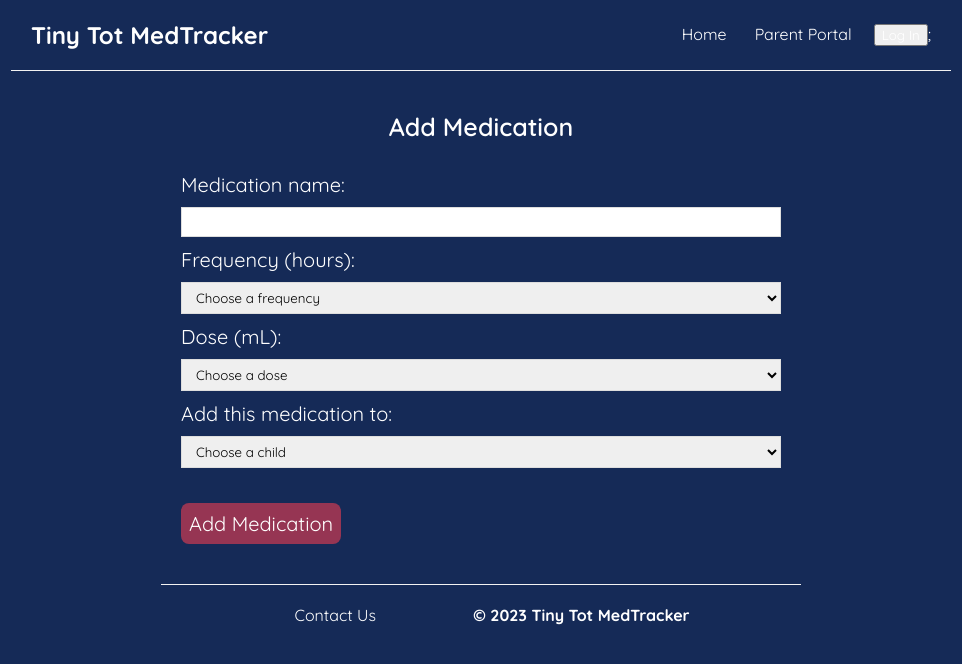
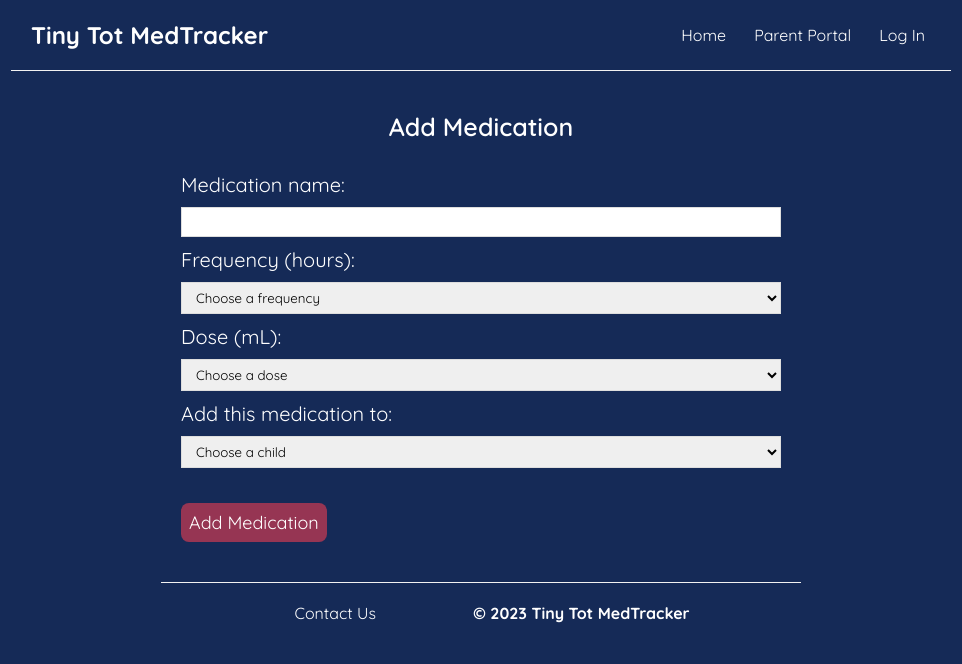
Before and after one commit to Maashad/tiny-tot-medtracker, a React (Create React App) app: page /add-medication in a window 1280 px wide. Shown: the top 664 px of the page, without its empty margins (159-1121 px from the left). Built offline with nearby package versions, Linux system fonts and the light colour scheme; data requests are answered from the project's data file.

Commit message:
updated css for LogIn

```diff
--- a/db.json
+++ b/db.json
@@ -44,7 +44,9 @@
       "dose": 5,
       "child_id": 3,
       "id": 3,
-      "timestamps": []
+      "timestamps": [
+        "2023-08-17T15:50:59.579Z"
+      ]
     },
     {
       "name": "Tylenol",
--- a/src/components/LoginButton.js
+++ b/src/components/LoginButton.js
@@ -6,7 +6,7 @@ const LoginButton = ({ className }) => {
 
     return (
         <div className={className}>
-            <button onClick={() => loginWithRedirect()}>Log In</button>;
+            <button onClick={() => loginWithRedirect()}>Log In</button>
         </div>
     )
 };
--- a/src/index.css
+++ b/src/index.css
@@ -31,6 +31,7 @@ code {
   padding: 0px;
 }
 
+
 /* navbar */
 .navbar {
   padding: 20px;
@@ -63,30 +64,24 @@ code {
   display: inline-block;
   font-family: "Quicksand";
 }
-/* .navbar-button {
-  background: none;
-  background-color: transparent;
-  color: white;
-  margin-left: 16px;
-  border: none;
-  /* text-decoration: none; */
-  /* padding: 0px; */
-  /* cursor: pointer; */
-  /* font-family: "Quicksand"; */
-  /* display: inline-block; */
-  /* transition: color 0.3s; */
-/* } */ */
 .navbar-button:hover {
   color: #bf5531;
 }
+/* target child of navbar-button (login button) */
+.navbar-button > button {
+  background: none;
+  border: none;
+  font-family: "Quicksand";
+  font-size: 16px;
+}
 
 
-/* Home - description */
+
+/* Home - content */
 .home {
   margin-bottom: 25px;
   margin-top: 25px;
 }
-
 h2 {
   font-size: 1.7rem;
   font-weight: 600;
@@ -94,7 +89,6 @@ h2 {
   text-align: center;
   position: relative;
 }
-
 .description {
   font-size: 1.3rem;
   font-weight: 400;
@@ -106,11 +100,9 @@ h2 {
   padding: 0px;
   position: relative;
 }
-
 .description:first-of-type {
   margin-bottom: 25px;
 }
-
 #home-box {
   width: 625px;
 	height: 400px;
@@ -127,7 +119,6 @@ h2 {
 .parent-portal {
   display: flex;
   flex-direction: column;
-  /* justify-content: space-between; */
   align-items: center;
   margin-bottom: 25px;
   margin-top: 25px;
@@ -160,10 +151,7 @@ h2 {
     cursor: pointer;
     border: none;
     margin-bottom: 25px;
-    /* outline: none; */
-    /* transition: background-color 0.3s ease; */
 }
-
 .common-button:hover {
     background: #963553;  /* A slightly lighter shade for hover. Modify this as per your requirement */
 }
@@ -190,7 +178,6 @@ h2 {
   color: black;
   font-size: 20px;
 }
-
 .add-child button {
   background: #963553;
   color: #fff;
@@ -199,7 +186,7 @@ h2 {
   border-radius: 8px;
   cursor: pointer;
   margin-top: 25px;
-  font-size: 20px;
+  font-size: 18px;
 }
 
 
@@ -231,7 +218,7 @@ h2 {
   border-radius: 8px;
   cursor: pointer;
   margin-top: 25px;
-  font-size: 20px;
+  font-size: 18px;
 }
 
 
@@ -273,7 +260,6 @@ h2 {
   /* color: #b51963; */
   color: white;
 }
-
 .footer .contact {
   margin-left: auto;
   margin-right: auto;
```
